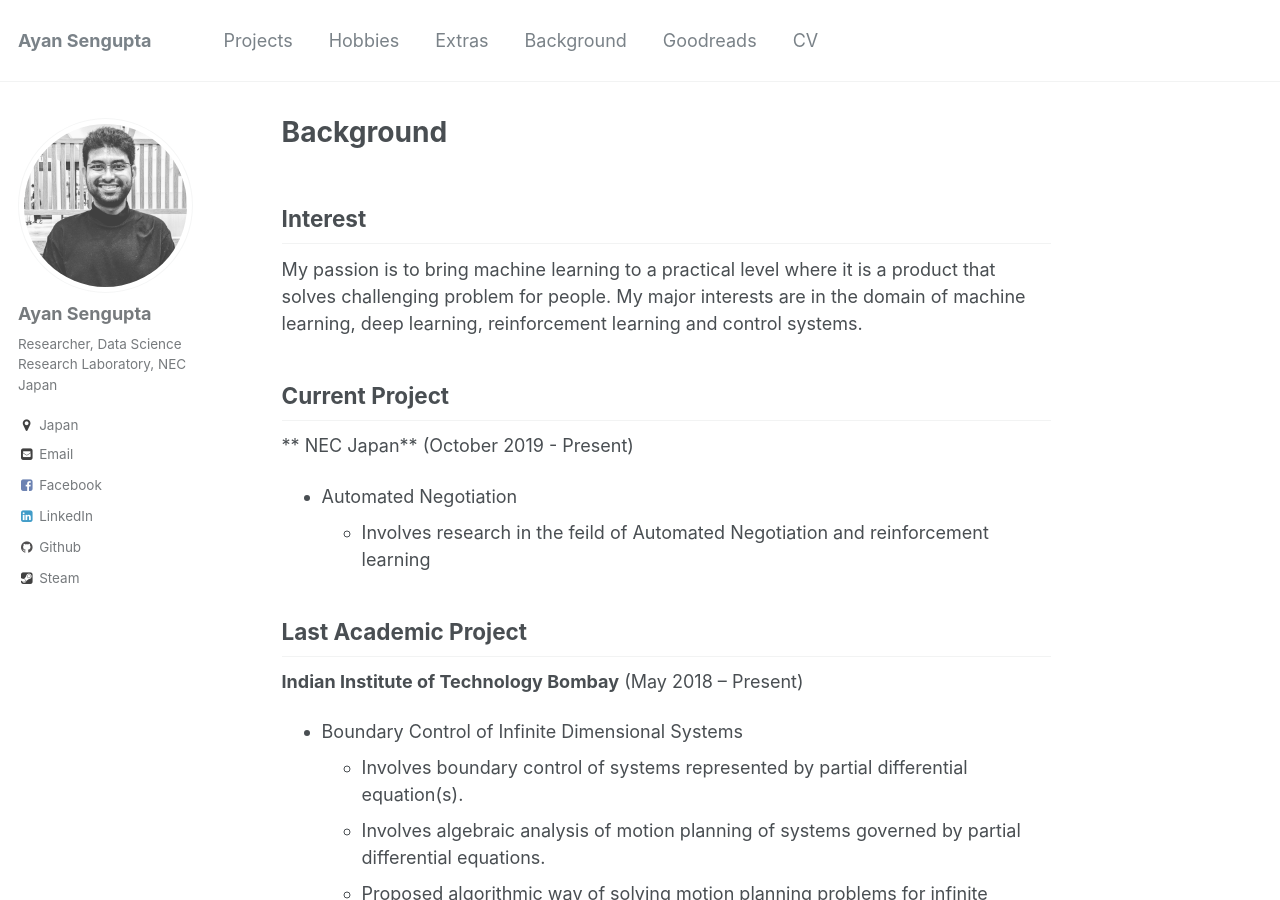
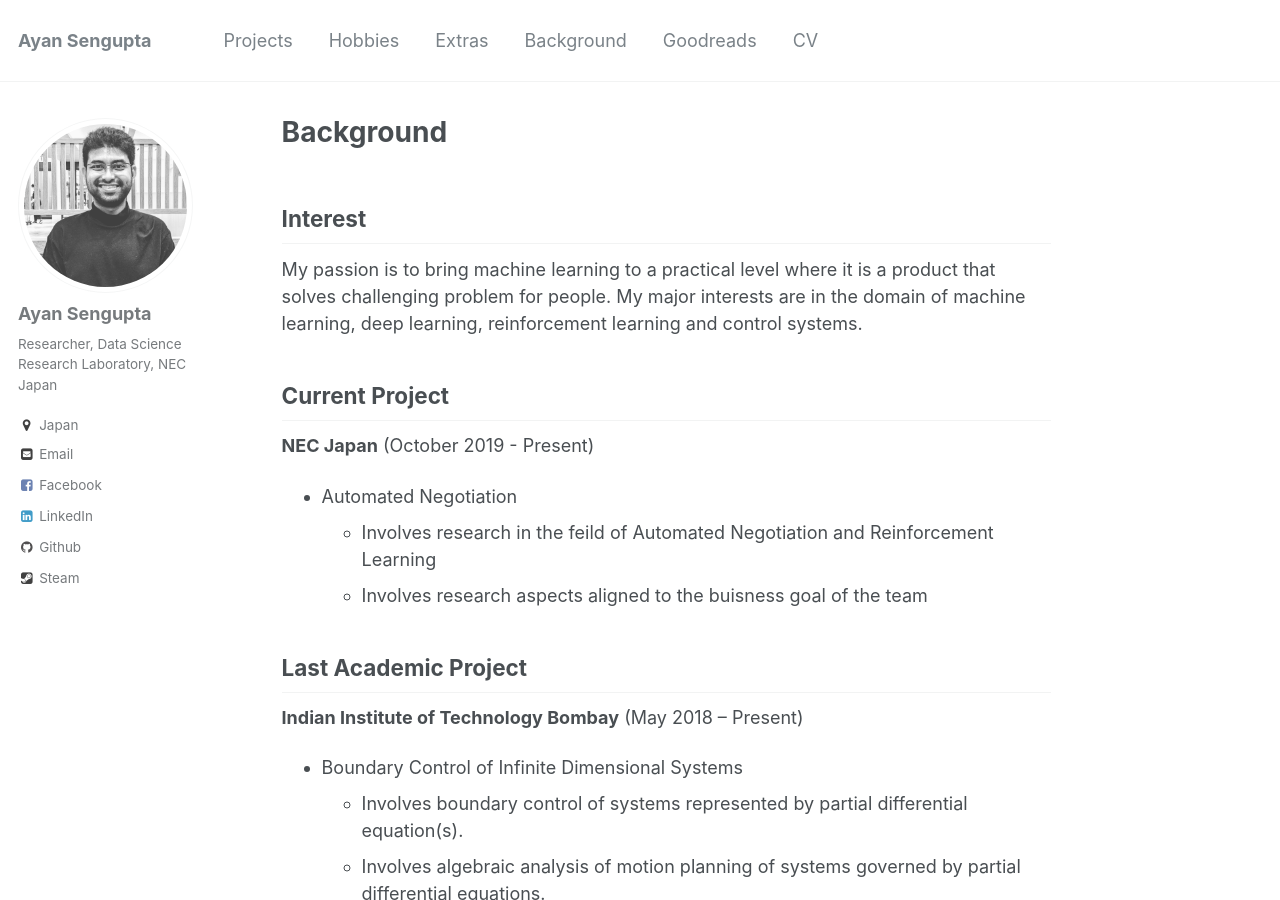
Before and after one commit to ayansengupta17/ayansengupta17.github.io, a Jekyll site: the page built from _pages/background.md, in a window 1280 px wide and 900 px high. Built offline with Jekyll 4.4.1, drawn with Linux system fonts in a browser that asks for light colours.

Commit message:
Update background.md

```diff
--- a/_pages/background.md
+++ b/_pages/background.md
@@ -12,11 +12,12 @@ My major interests are in the domain of machine learning, deep learning, reinfor
 
 Current Project
 ------
-** NEC Japan**
+**NEC Japan**
 (October 2019 - Present)
 
 * Automated Negotiation
-    * Involves research in the feild of Automated Negotiation and reinforcement learning
+    * Involves research in the feild of Automated Negotiation and Reinforcement Learning
+    * Involves research aspects aligned to the buisness goal of the team
 
 
 
```
